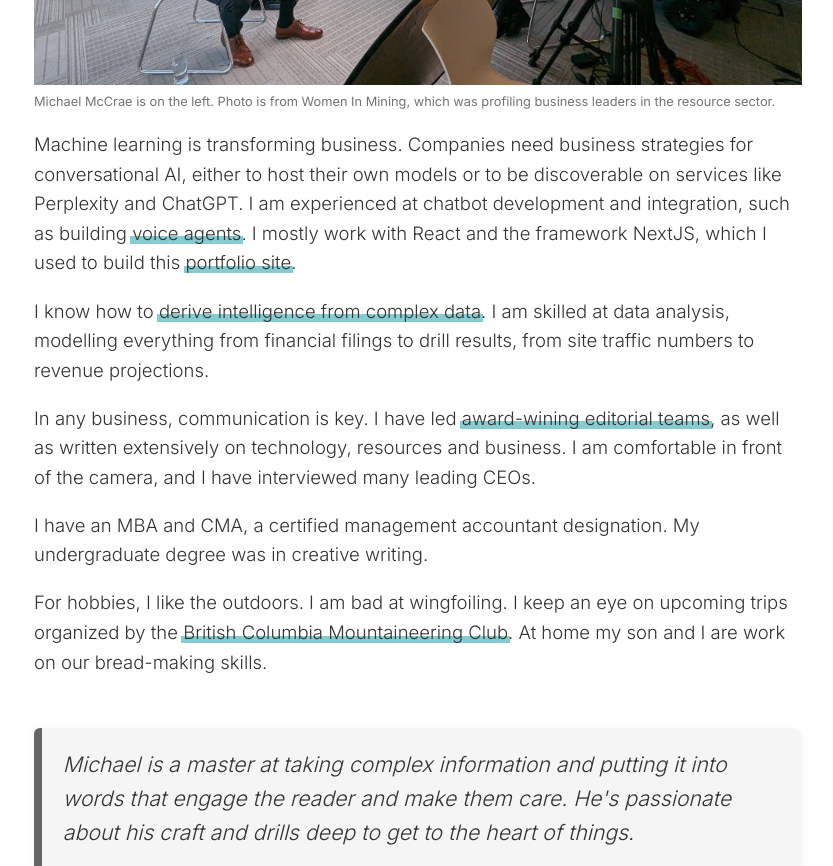
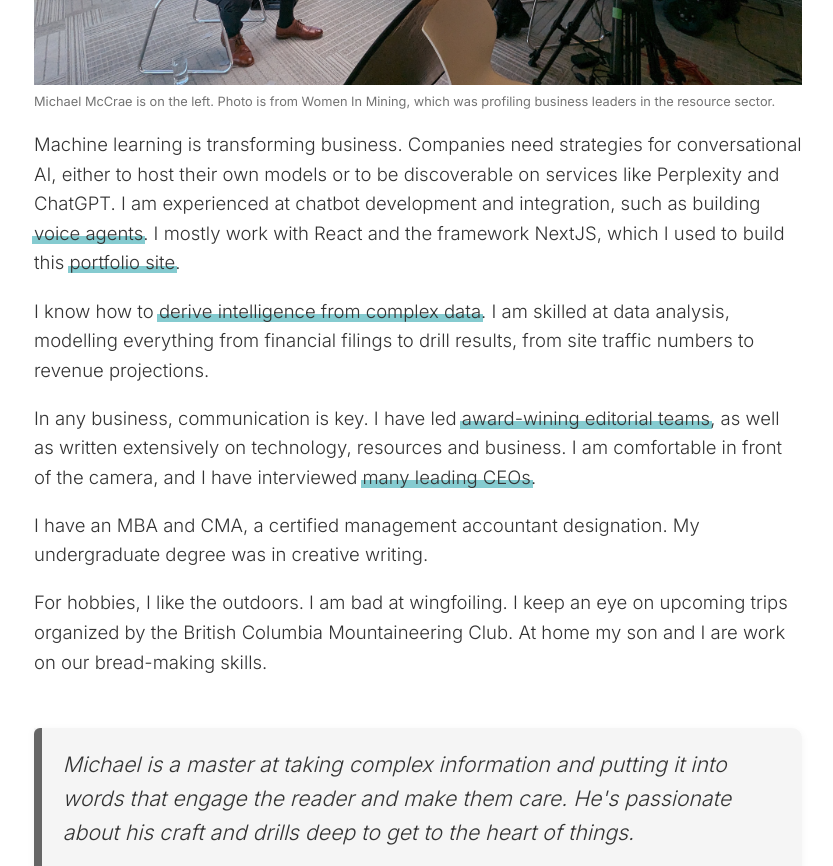
Before and after one commit to michaelmccrae/Portfolio-Michael-McCrae, a Next.js app in the folder main/: page / in a window 1280 px wide. Shown: the part 760-1626 px from the top of the page, without its empty margins (94-927 px from the left). Built offline with nearby package versions, Linux system fonts and the light colour scheme; a web font is replaced by a local one.

Commit message:
Changes to leading

```diff
--- a/main/app/leading/page.tsx
+++ b/main/app/leading/page.tsx
@@ -51,8 +51,7 @@ const page = () => {
           <h2>Solution</h2>
           <p>Following the same model as Business Insider and Huffington Post, MINING.com became a digital-native news site. While competitors were focused on maintaining their print business, MINING.com dominated the digital space as reading habits shifted. To fix the revenue problem, MINING.com turned its focus to large mining equipment and suppliers, companies that were looking to grow their digital presence now that print was waning. </p>
           <h2>Outcome</h2>
-          <p> MINING.com became the leading news site in the resource sector. The site had over 1.2 million pageviews and a massive email list of 500,000 subscribers. MINING.com signed up Fortune 500 companies like Exxon and Caterpillar. Deal size was in the six figures. Onboarding the large companies took much longer, but renewal rates were over 90%. </p>
-
+          <p> MINING.com became the leading news site in the resource sector. The site had over 1.2 million pageviews and a massive email list of 500,000 subscribers. MINING.com signed up Fortune 500 companies like Exxon and Caterpillar. Onboarding the large companies took longer, but the average deal size was in the six-figures and renewal rates were over 90%. </p>
 
 
     </div>
--- a/main/app/page.tsx
+++ b/main/app/page.tsx
@@ -27,15 +27,15 @@ const page = () => {
       <figcaption className="caption">Michael McCrae is on the left. Photo is from Women In Mining, which was profiling business leaders in the resource sector.</figcaption>
       </figure>
 
-      <p>Machine learning is transforming business. Companies need business strategies for conversational AI, either to host their own models or to be discoverable on services like Perplexity and ChatGPT. I am experienced at chatbot development and integration, such as building <Link href="https://github.com/michaelmccrae/deparley">voice agents</Link>. I mostly work with React and the framework NextJS, which I used to build this <Link href="https://github.com/michaelmccrae/Portfolio-Michael-McCrae">portfolio site</Link>.</p>
+      <p>Machine learning is transforming business. Companies need strategies for conversational AI, either to host their own models or to be discoverable on services like Perplexity and ChatGPT. I am experienced at chatbot development and integration, such as building <Link href="https://github.com/michaelmccrae/deparley">voice agents</Link>. I mostly work with React and the framework NextJS, which I used to build this <Link href="https://github.com/michaelmccrae/Portfolio-Michael-McCrae">portfolio site</Link>.</p>
 
       <p>I know how to <Link href="/data">derive intelligence from complex data</Link>. I am skilled at data analysis, modelling everything from financial filings to drill results, from site traffic numbers to revenue projections.</p>
 
-      <p>In any business, communication is key. I have led <Link href="/editorial">award-wining editorial teams</Link>, as well as written extensively on technology, resources and business. I am comfortable in front of the camera, and I have interviewed many leading CEOs.</p>
+      <p>In any business, communication is key. I have led <Link href="/editorial">award-wining editorial teams</Link>, as well as written extensively on technology, resources and business. I am comfortable in front of the camera, and I have interviewed <Link href="/editorial">many leading CEOs</Link>.</p>
 
       <p>I have an MBA and CMA, a certified management accountant designation. My undergraduate degree was in creative writing.</p>
 
-      <p>For hobbies, I like the outdoors. I am bad at wingfoiling. I keep an eye on upcoming trips organized by the <Link href="https://bcmc.ca">British Columbia Mountaineering Club</Link>. At home my son and I are work on our bread-making skills.</p>
+      <p>For hobbies, I like the outdoors. I am bad at wingfoiling. I keep an eye on upcoming trips organized by the British Columbia Mountaineering Club. At home my son and I are work on our bread-making skills.</p>
 
 
 
```
